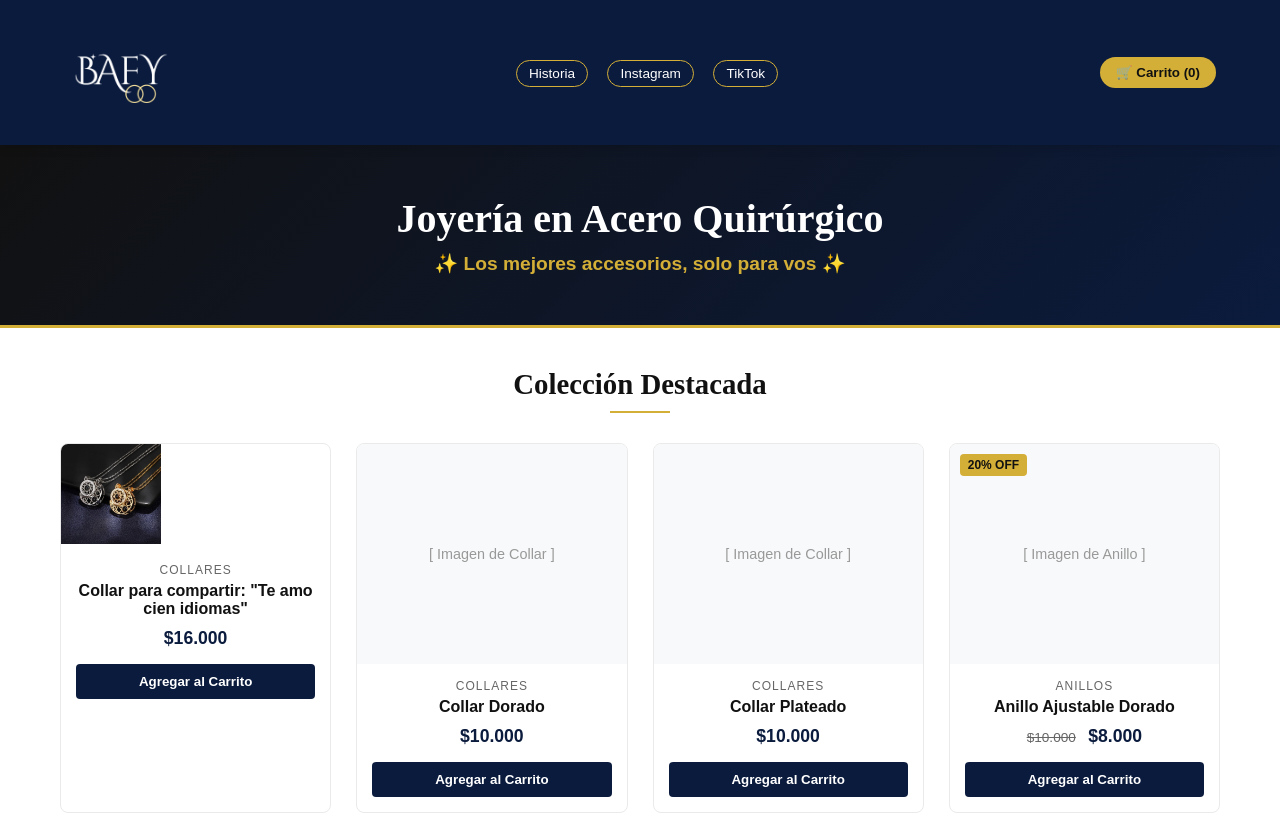
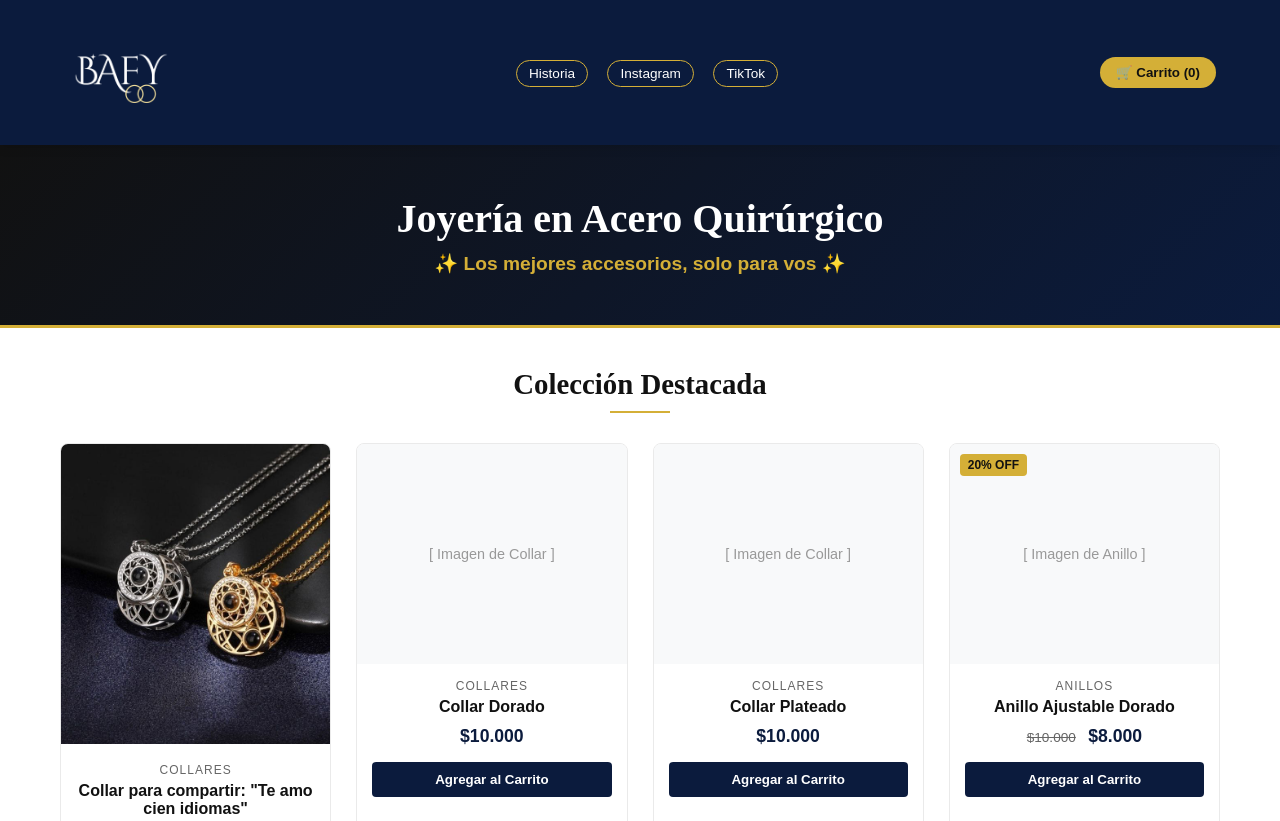
Before and after one commit to Vittodust/BAFY, a plain HTML site: page index.html in a window 1280 px wide. Shown: the top 821 px of the page. Drawn offline with Linux system fonts and the light colour scheme.

Commit message:
prueba y error 3

```diff
--- a/index.html
+++ b/index.html
@@ -33,7 +33,7 @@
 
             <!-- Producto 1 -->
       <div class="product-card">
-        <img src="imagenes/WhatsApp Image 2026-11-16 at 09.15.43.jpeg" alt="collar" width="100px">
+        <img src="imagenes/WhatsApp Image 2026-11-16 at 09.15.43.jpeg" alt="collar" width="300px">
         <div class="product-info">
           <div class="product-category">Collares</div>
           <h3 class="product-title">Collar para compartir: "Te amo cien idiomas"</h3>
```
